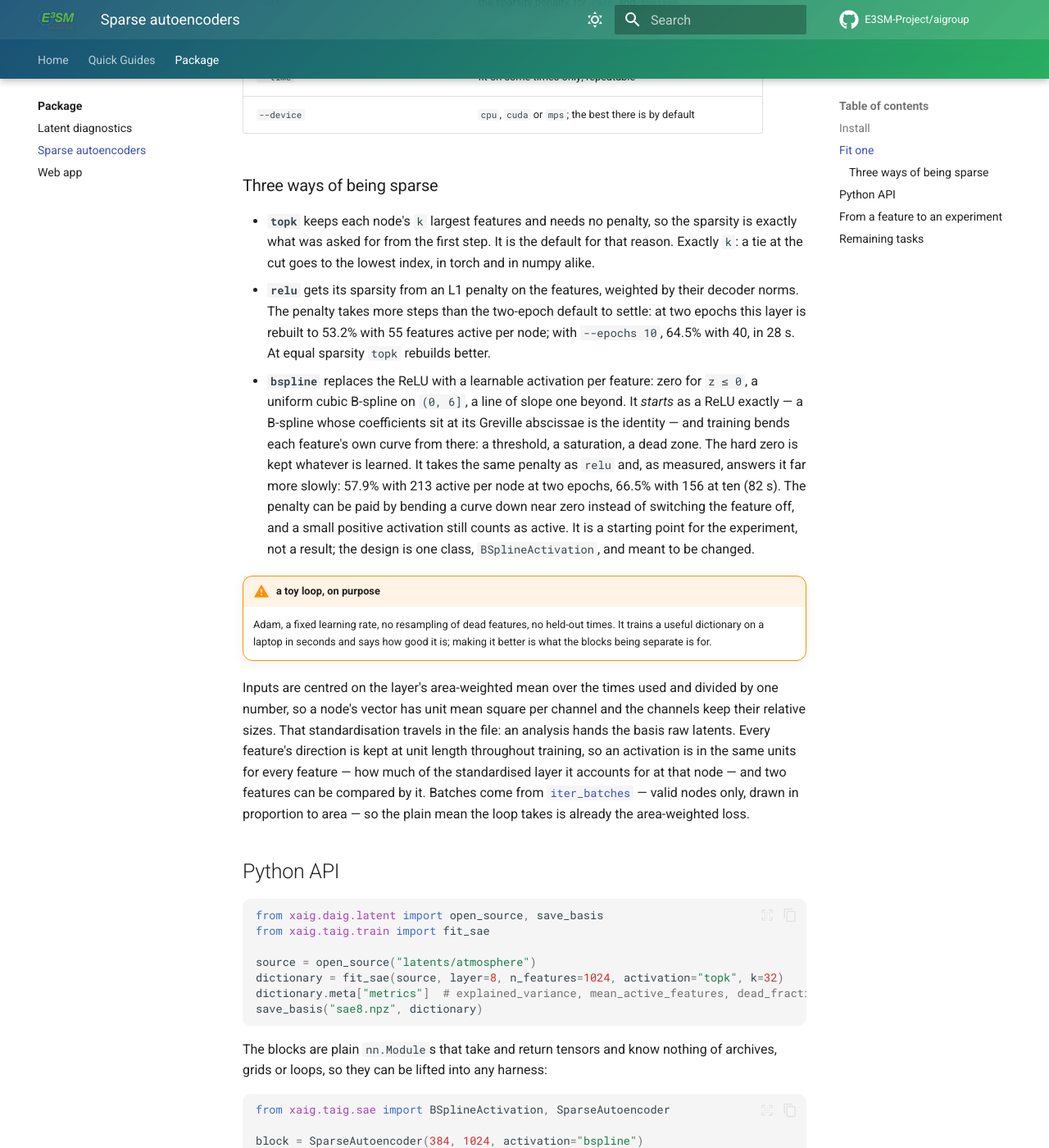
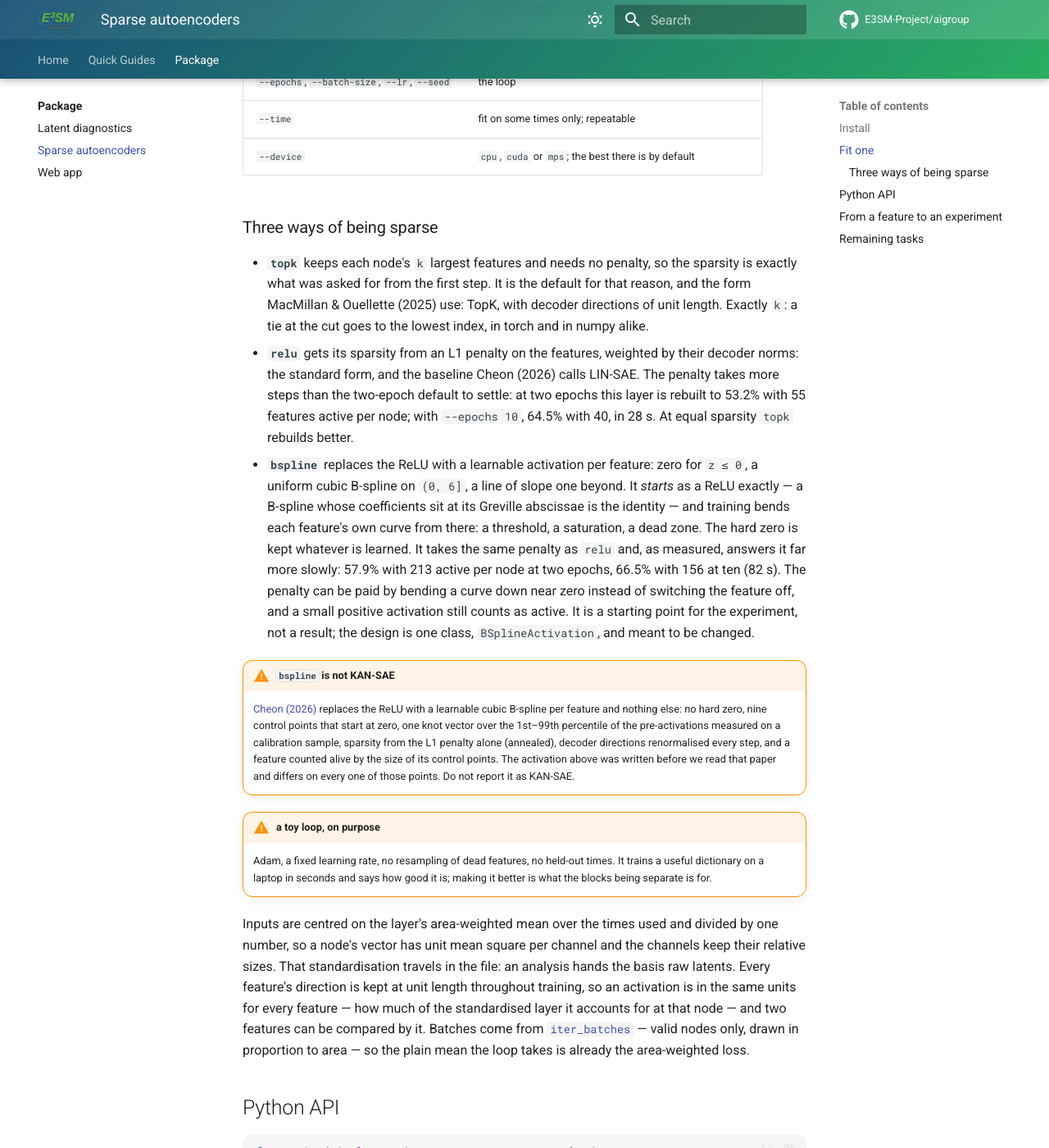
Before and after one commit to E3SM-Project/aigroup, an MkDocs documentation site: the page built from docs/package/taig.md, in a window 1280 px wide and 1400 px high, scrolled down 1223 px. Shown: the whole window at 82% size. Built offline with MkDocs 1.6.1 and Material for MkDocs 9.7.7, drawn with Linux system fonts in a browser that asks for light colours; comment, search, counter and statistics services are not loaded; some of the changed text lies outside the part shown.

Commit message:
cite the three papers behind the latent work, and order what comes next after them

```diff
--- a/docs/package/taig.md
+++ b/docs/package/taig.md
@@ -2,7 +2,9 @@
 
 `xaig.taig` holds a sparse autoencoder over a model's [latents](latents.md): one node's vector of channels goes in, a
 wide and mostly-zero vector of *features* comes out, and the input is rebuilt from it.
-Channels are entangled; features, being few at a time, are easier to name.
+Channels are entangled; features, being few at a time, are easier to name. It is the tool
+[MacMillan & Ouellette (2025)](https://arxiv.org/abs/2512.24440) turned on GraphCast, where it found tropical cyclones,
+atmospheric rivers and sea ice among the features, and let them steer a hurricane.
 
 What it produces is a [basis file](latents.md#methods-a-basis-is-a-value), used wherever a
 PCA is — `xaig daig latent region`, `series`, `fields`, and the [web app](waig.md) — and
@@ -47,10 +49,11 @@
 ### Three ways of being sparse
 
 - **`topk`** keeps each node's `k` largest features and needs no penalty, so the sparsity
-  is exactly what was asked for from the first step. It is the default for that reason.
+  is exactly what was asked for from the first step. It is the default for that reason, and
+  the form MacMillan & Ouellette (2025) use: TopK, with decoder directions of unit length.
   Exactly `k`: a tie at the cut goes to the lowest index, in torch and in numpy alike.
 - **`relu`** gets its sparsity from an L1 penalty on the features, weighted by their decoder
-  norms. The penalty takes more steps than the two-epoch default to settle: at two epochs
+  norms: the standard form, and the baseline Cheon (2026) calls LIN-SAE. The penalty takes more steps than the two-epoch default to settle: at two epochs
   this layer is rebuilt to 53.2% with 55 features active per node; with `--epochs 10`,
   64.5% with 40, in 28 s. At equal sparsity `topk` rebuilds better.
 - **`bspline`** replaces the ReLU with a learnable activation per feature: zero for
@@ -63,6 +66,16 @@
   a curve down near zero instead of switching the feature off, and a small positive
   activation still counts as active. It is a starting point for the experiment, not a
   result; the design is one class, `BSplineActivation`, and meant to be changed.
+
+!!! warning "`bspline` is not KAN-SAE"
+
+    [Cheon (2026)](https://arxiv.org/abs/2605.17493) replaces the ReLU with a
+    learnable cubic B-spline per feature and nothing else: no hard zero, nine control
+    points that start at zero, one knot vector over the 1st–99th percentile of the
+    pre-activations measured on a calibration sample, sparsity from the L1 penalty alone
+    (annealed), decoder directions renormalised every step, and a feature counted alive by
+    the size of its control points. The activation above was written before we read that
+    paper and differs on every one of those points. Do not report it as KAN-SAE.
 
 !!! warning "a toy loop, on purpose"
 
@@ -124,7 +137,21 @@
 
 ## Remaining tasks
 
-- [ ] A steering hook in the activation exporter: add `by × direction` at a layer
-- [ ] Dead-feature resampling, a learning-rate schedule, held-out times
-- [ ] A cross-layer transcoder block (several decoders on one encoder)
+In the order we mean to take them, and after whom:
+
+- [ ] The B-spline autoencoder as Cheon (2026) has it, replacing `bspline`, beside the
+      `relu` baseline it is measured against, with that paper's table: explained variance,
+      features alive and dead, mean L1 norm, redundancy between features. Two things its
+      text leaves open need an answer first: what a spline does outside its knots, and
+      whether the knot vector is extended past the measured range
+- [ ] Held-out times: fit on some, report on others. Every number on this page is in-sample
+- [ ] An auxiliary loss that revives dead features (MacMillan & Ouellette 2025, after
+      [Gao et al. 2024](https://arxiv.org/abs/2406.04093)): what has not fired in a long while is made to rebuild the residual
+- [ ] Steering a feature as MacMillan & Ouellette do it: keep the autoencoder's
+      reconstruction error, scale one feature's activation, add the error back and let the
+      model run on. The [toy emulator](latents.md) can do this in numpy today; a real model
+      needs a hook in its exporter
+- [ ] A sweep over `k` and the number of features, for the trade between sparsity and fidelity
+- [ ] A cross-layer transcoder block (several decoders on one encoder), and tracing a
+      feature to its antecedents in an earlier layer, as Cheon (2026) does by correlation
 - [ ] Features compared across seeds of the ablation campaign
```
Also changed, not shown: docs/package/index.md (+23 -1 lines), docs/package/latents.md (+10 -3 lines), docs/package/waig.md (+2 -1 lines), src/xaig/README.md (+4 -1 lines), 1 other file.
